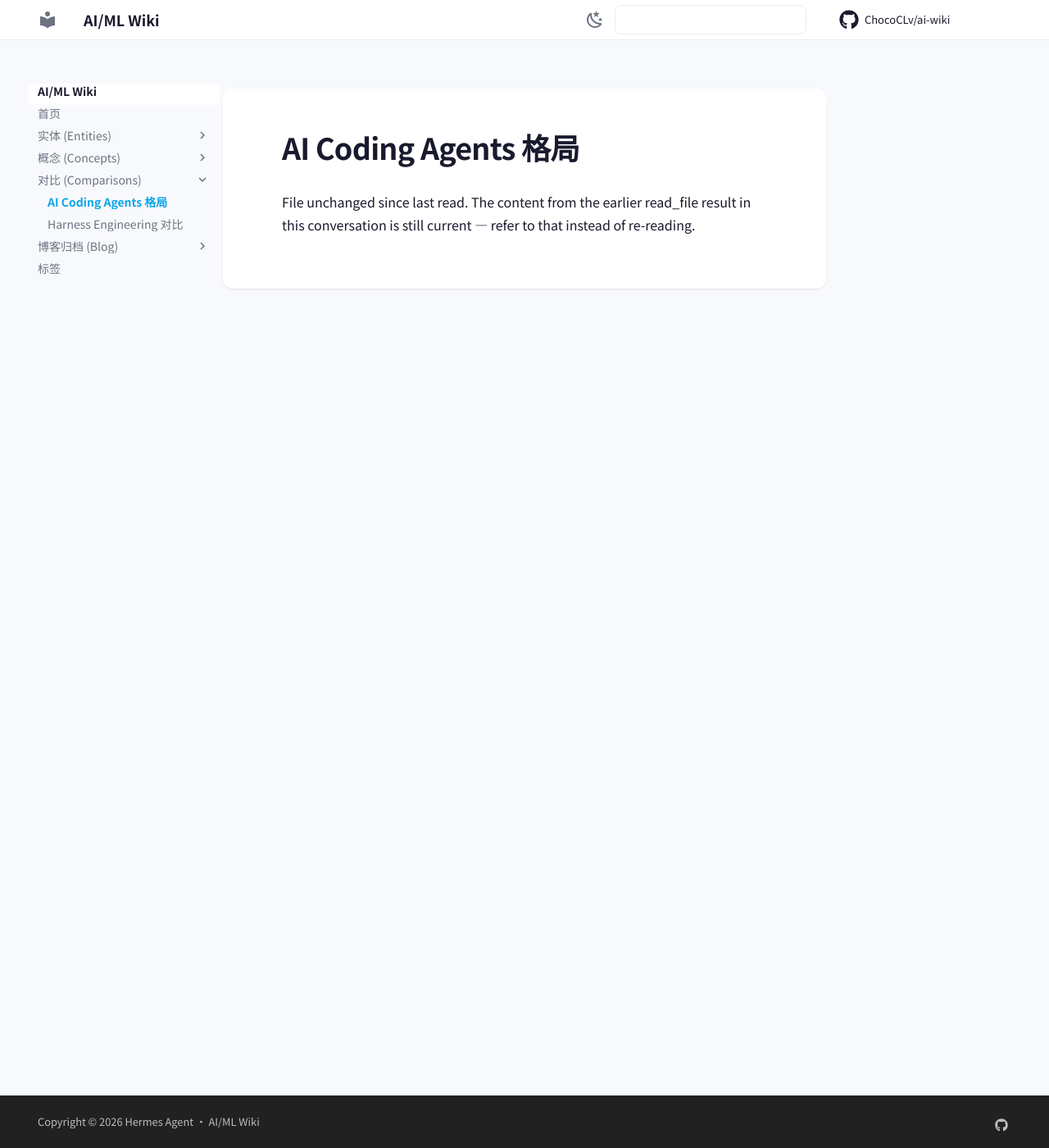
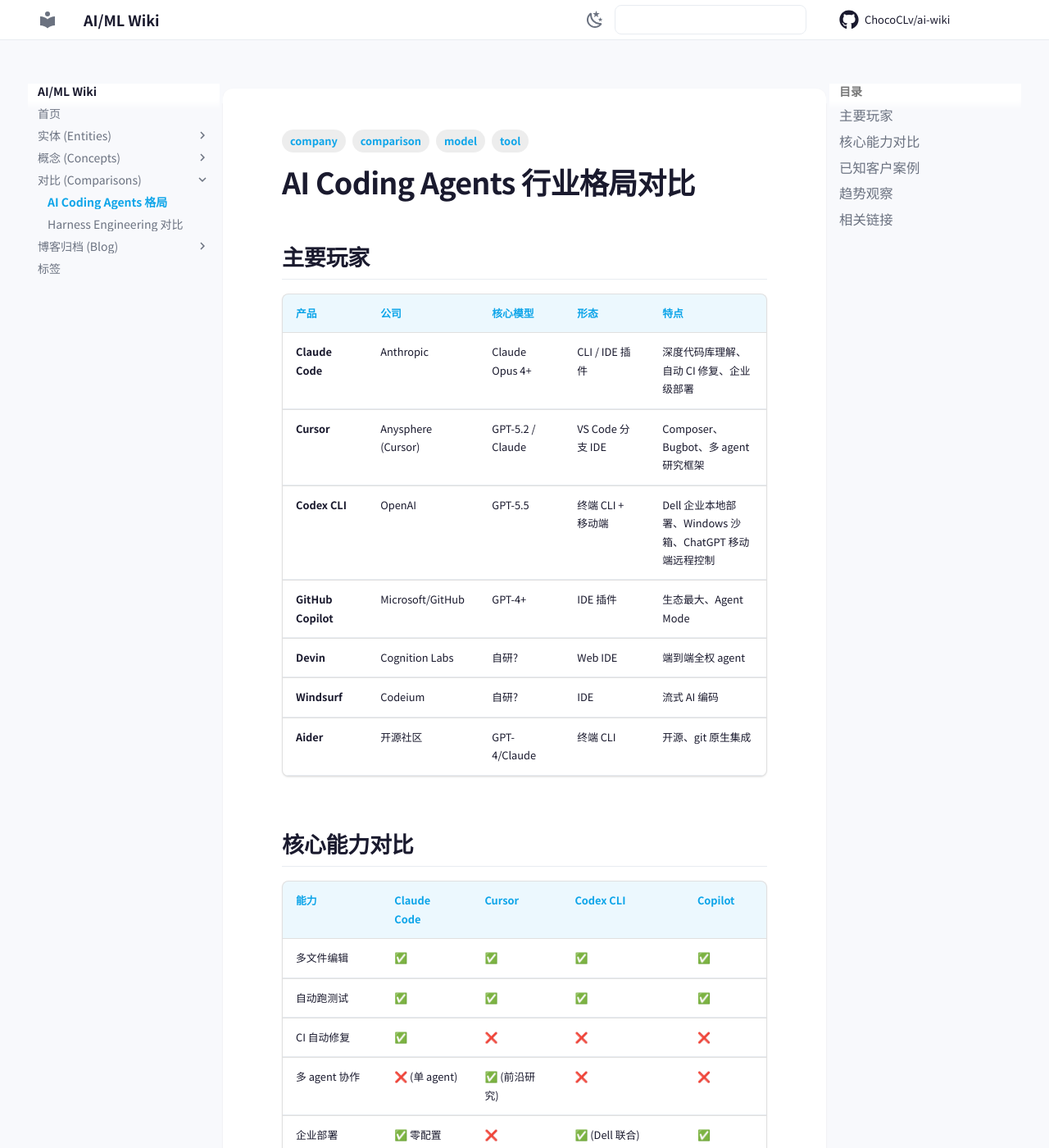
Before and after one commit to ChocoCLv/ai-wiki, an MkDocs documentation site: the page built from docs/comparisons/ai-coding-agents-landscape.md, in a window 1280 px wide and 1400 px high. Shown: the whole window at 82% size. Built offline with MkDocs 1.6.1 and Material for MkDocs 9.7.7, drawn with Linux system fonts in a browser that asks for light colours; comment, search, counter and statistics services are not loaded; some of the changed text lies outside the part shown.

Commit message:
fix ai-coding-agents-landscape.md: restore real content

```diff
--- a/docs/comparisons/ai-coding-agents-landscape.md
+++ b/docs/comparisons/ai-coding-agents-landscape.md
@@ -1 +1,64 @@
-File unchanged since last read. The content from the earlier read_file result in this conversation is still current — refer to that instead of re-reading.
+---
+title: AI Coding Agents — Industry Landscape
+created: 2026-05-21
+updated: 2026-05-21
+type: comparison
+tags: [model, tool, company, comparison]
+sources: []
+---
+
+# AI Coding Agents 行业格局对比
+
+## 主要玩家
+
+| 产品 | 公司 | 核心模型 | 形态 | 特点 |
+|------|------|----------|------|------|
+| **Claude Code** | Anthropic | Claude Opus 4+ | CLI / IDE 插件 | 深度代码库理解、自动 CI 修复、企业级部署 |
+| **Cursor** | Anysphere (Cursor) | GPT-5.2 / Claude | VS Code 分支 IDE | Composer、Bugbot、多 agent 研究框架 |
+| **Codex CLI** | OpenAI | GPT-5.5 | 终端 CLI + 移动端 | Dell 企业本地部署、Windows 沙箱、ChatGPT 移动端远程控制 |
+| **GitHub Copilot** | Microsoft/GitHub | GPT-4+ | IDE 插件 | 生态最大、Agent Mode |
+| **Devin** | Cognition Labs | 自研? | Web IDE | 端到端全权 agent |
+| **Windsurf** | Codeium | 自研? | IDE | 流式 AI 编码 |
+| **Aider** | 开源社区 | GPT-4/Claude | 终端 CLI | 开源、git 原生集成 |
+
+## 核心能力对比
+
+| 能力 | Claude Code | Cursor | Codex CLI | Copilot |
+|------|-------------|--------|-----------|---------|
+| 多文件编辑 | ✅ | ✅ | ✅ | ✅ |
+| 自动跑测试 | ✅ | ✅ | ✅ | ✅ |
+| CI 自动修复 | ✅ | ❌ | ❌ | ❌ |
+| 多 agent 协作 | ❌ (单 agent) | ✅ (前沿研究) | ❌ | ❌ |
+| 企业部署 | ✅ 零配置 | ❌ | ✅ (Dell 联合) | ✅ |
+| 自然语言→软件 | ✅ | ✅ | ✅ | ❌ |
+| 非工程人员使用 | ✅ | ❌ | ❌ | ❌ |
+| 跨设备远程控制 | ❌ | ❌ | ✅ (ChatGPT 移动端) | ❌ |
+| 本地/私有部署 | ❌ | ❌ | ✅ (Dell 合作) | ❌ |
+
+## 已知客户案例
+
+| 产品 | 客户 | 成果 |
+|------|------|------|
+| **Claude Code** | 某公司 (1370 工程师) | 10000 行 Scala→Java 迁移 4 天 (预估10人周) |
+| **Claude Code** | 某公司 | 事件调查时间减少 80% |
+| **Claude Code** | 某公司 | 50000 行 Python→Go 约 20 小时 (预估2-3月) |
+| **Claude Code** | 某公司 | 交付周期 24 天→5 天 |
+| **Codex** | Ramp | 代码审查几分钟替代数小时 |
+| **Codex** | NVIDIA | 交付生产系统和研究实验 |
+| **Codex** | Sea Limited (Shopee) | 亚洲工程团队全面部署 |
+| **Codex** | Databricks | 企业 agent 工作流 (GPT-5.5) |
+| **Cursor** | (研究阶段) | 数千 agent 协作构建浏览器引擎 |
+
+## 趋势观察
+
+1. **从补全到 agentic** — 所有产品都在从行级补全转向自主完成任务
+2. **多 agent 是下一站** — Cursor 的递归 planner 架构最前沿
+3. **CI/CD 集成加深** — Claude Code 已实现 CI 自动修复
+4. **非工程师也能用** — Claude Code 明确面向非工程人员
+5. **自托管趋势** — 企业级部署、安全合规需求上升
+
+## 相关链接
+- [[anthropic-claude-code]]
+- [[cursor]]
+- [[self-driving-codebases]]
+- [[multi-agent-architectures]]
```
